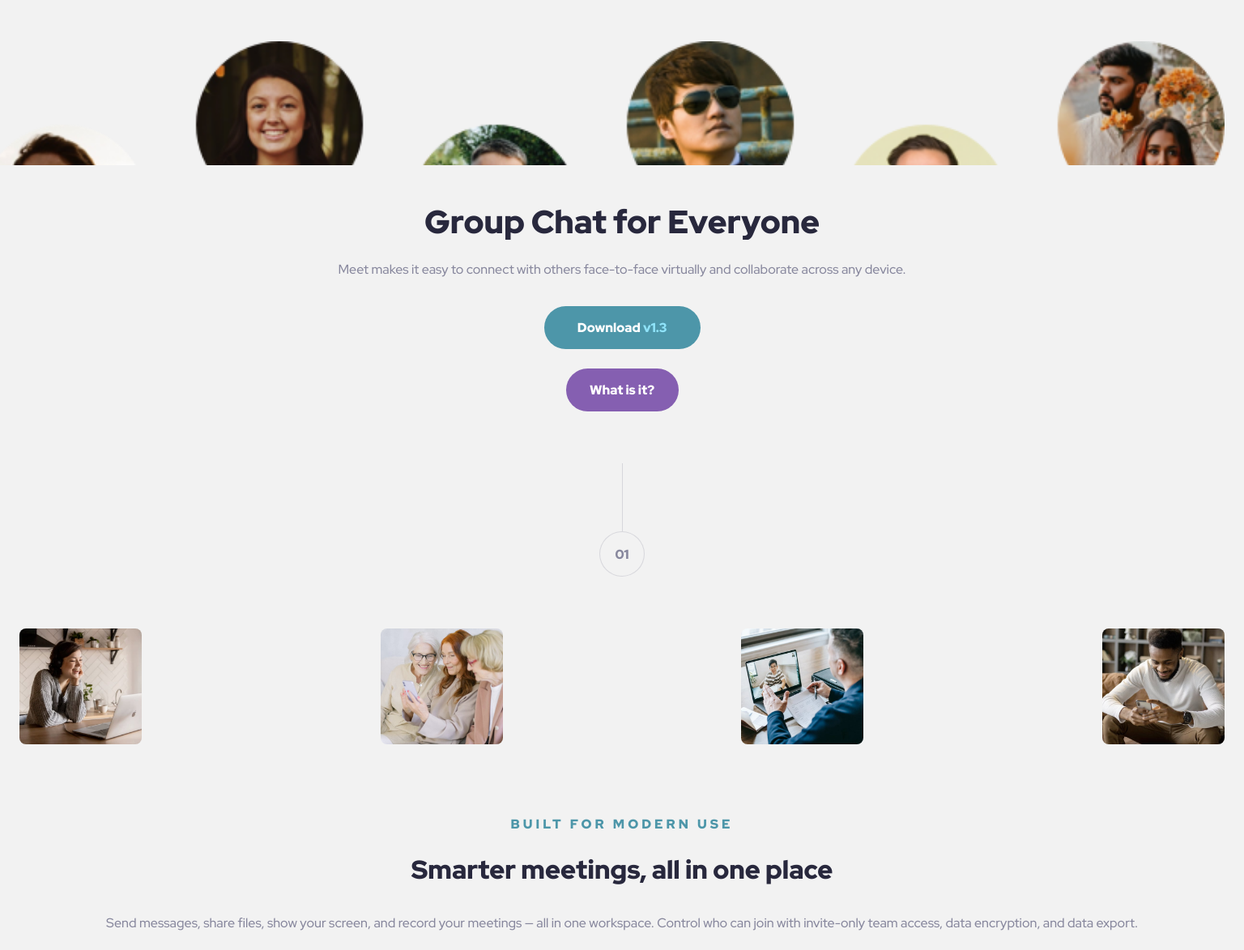
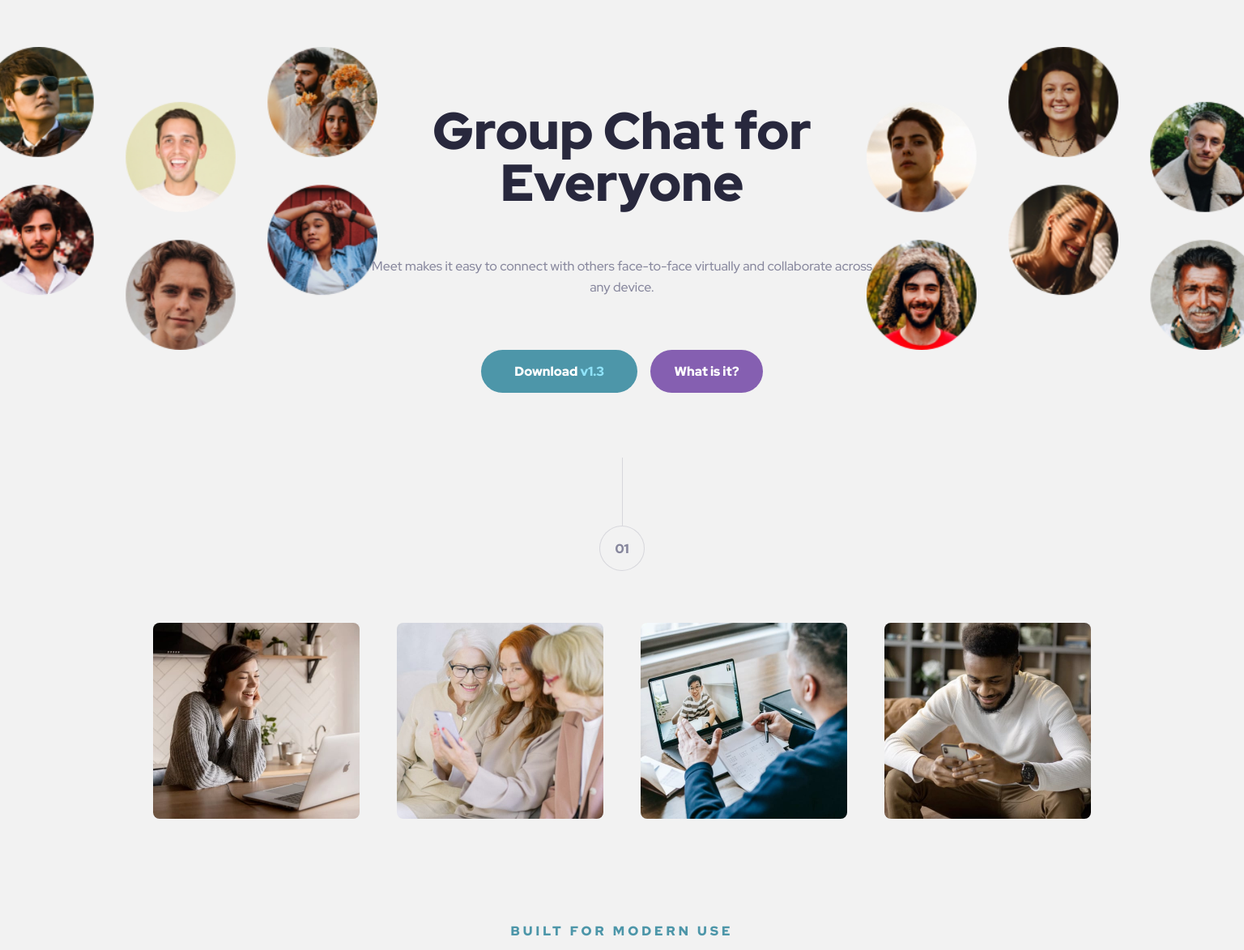
Before and after one commit to waldekglaz/FEM-Meet-landing-page, a plain HTML site: page index.html in a window 1536 px wide. Shown: the part 79-1252 px from the top of the page at 81% size. Drawn offline with Linux system fonts and the light colour scheme.

Commit message:
hero bg img, media for teablet and 1440px

```diff
--- a/css/components/_header.scss
+++ b/css/components/_header.scss
@@ -7,3 +7,13 @@
   display: block;
   margin: 0 auto 3.375rem;
 }
+@media (min-width: 768px) {
+  .logo {
+    margin-bottom: 4rem;
+  }
+}
+@media (min-width: 1440px) {
+  .logo {
+    margin-bottom: 3.8125rem;
+  }
+}
--- a/css/components/_hero.scss
+++ b/css/components/_hero.scss
@@ -25,3 +25,53 @@
 .btn--small {
   margin-bottom: 4rem;
 }
+
+@media (min-width: 768px) {
+  .hero__bg-img {
+    min-width: 820px;
+    min-height: 303px;
+  }
+  .hero__title {
+    padding: 4.5rem 195px 24px;
+    font-size: 3rem;
+    line-height: 3rem;
+  }
+  .hero__text {
+    padding: 0 155px;
+  }
+  .hero__btns-container {
+    display: flex;
+    align-items: center;
+    justify-content: center;
+    margin-bottom: 5rem;
+    .btn--big,
+    .btn--small {
+      margin: 0;
+    }
+    .btn--big {
+      margin-right: 1rem;
+    }
+  }
+}
+@media (min-width: 1440px) {
+  .hero__bg-img {
+    display: none;
+  }
+  .hero__title-and-text-wrapper {
+    min-width: 820px;
+    min-height: 303px;
+    background-image: url(../../assets/desktop/image-hero-left.png),
+      url("../../assets/desktop/image-hero-right.png");
+    background-repeat: no-repeat;
+    background-size: contain;
+    background-position: right -20px top 0, left -20px top 0;
+  }
+  .hero__title {
+    font-size: 4rem;
+    padding: 4.5rem 31.125rem 2.125rem;
+    line-height: 4rem;
+  }
+  .hero__text {
+    padding: 0 28.125rem 2rem;
+  }
+}
--- a/css/components/_section1.scss
+++ b/css/components/_section1.scss
@@ -29,3 +29,53 @@
 .section__text {
   line-height: 1.625rem;
 }
+
+@media (min-width: 768px) {
+  .section1 {
+    margin-top: 4.1875rem;
+    padding-bottom: 5rem;
+  }
+  .section1__imgs-container {
+    flex-wrap: nowrap;
+    margin-bottom: 3rem;
+    padding: 0.9375rem;
+  }
+  .section1__img {
+    width: 10.25rem;
+    height: 9.75rem;
+    border-radius: 0.5rem;
+    margin-bottom: 24px;
+  }
+  .section1__sub-header {
+    margin-bottom: 1rem;
+  }
+  .section__title {
+    font-size: 48px;
+    line-height: 2.75rem;
+    margin-bottom: 2rem;
+    padding: 1rem 5.03125rem;
+  }
+  .section__text {
+    padding: 0 4.5625rem;
+  }
+}
+@media (min-width: 1440px) {
+  .section1 {
+    margin-top: 4rem;
+  }
+  .section1__imgs-container {
+    padding: 0 10.3125rem;
+  }
+  .section1__img {
+    width: 15.9375rem;
+    height: 15.125rem;
+    margin-bottom: 5rem;
+  }
+  .section__title {
+    font-size: 40px;
+    padding: 0 30.125rem;
+  }
+  .section__text {
+    padding: 0 28.125rem;
+  }
+}
--- a/index.html
+++ b/index.html
@@ -20,13 +20,18 @@
   </header>
   <div class="hero">
     <div class="hero__bg-img"></div>
-    <!-- <img src="assets/tablet/image-hero.png" alt="people" class="hero__img"> -->
+    <div class="hero__title-and-text-wrapper">
       <h1 class="hero__title">Group Chat
         for Everyone</h1>
       <p class="hero__text">Meet makes it easy to connect with others face-to-face virtually and collaborate across any
         device.</p>
+    </div>
+
+    <div class="hero__btns-container">
       <a href="#" class="btn btn--big btn--aqua">Download <span class="aqua">v1.3</span> </a>
       <a href="#" class="btn btn--small btn--violet">What is it?</a>
+    </div>
+
     <main class="main">
       <div class="divider">
         <div class="decoration-line"></div>
```
Also changed, not shown: css/style.css, 1 other file. Lines whose indentation alone changed are shown as unchanged.
